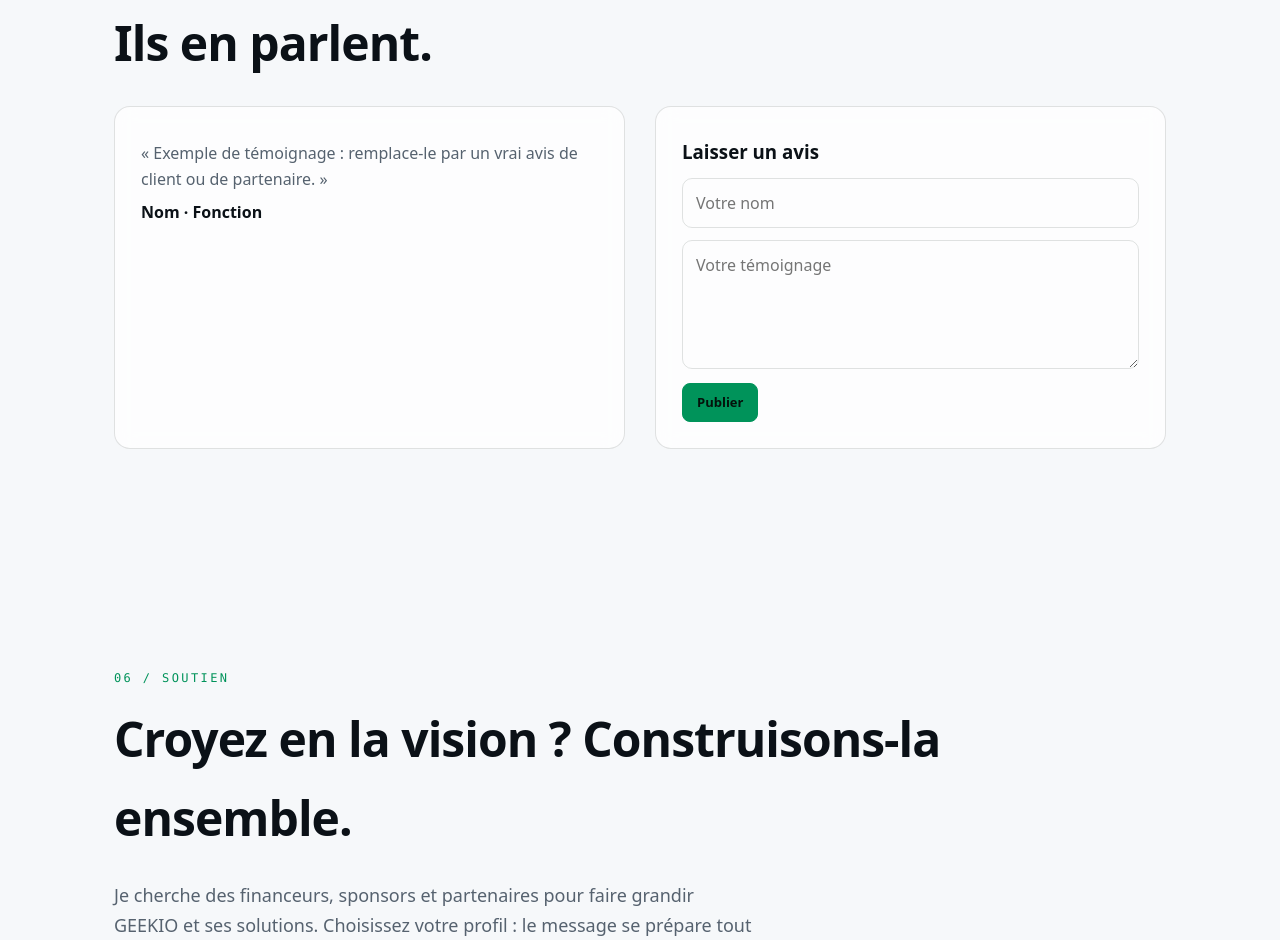
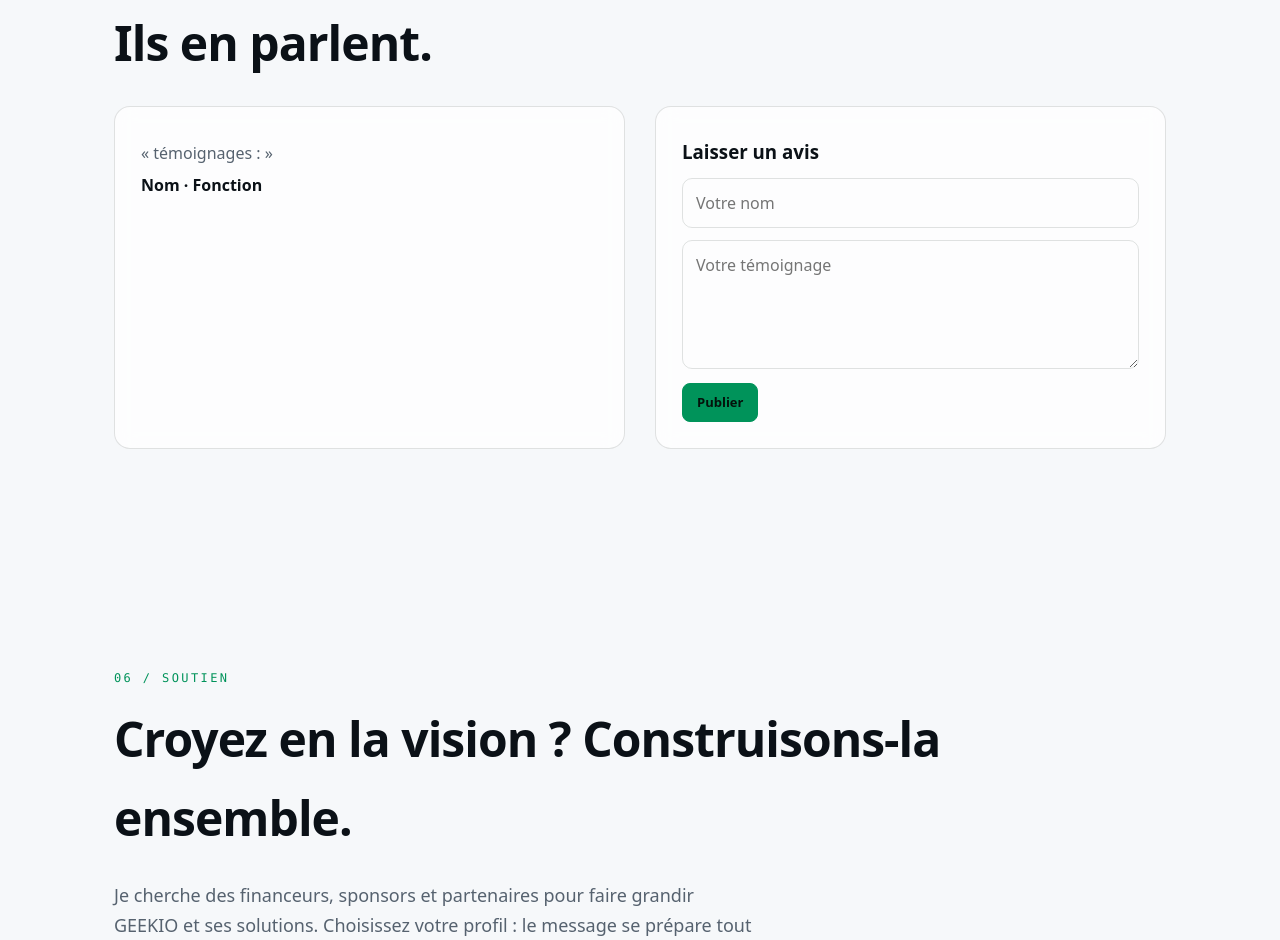
Before and after one commit to Emile-zola/portfolio, a plain HTML site: page index.html in a window 1280 px wide. Shown: the part 3552-4492 px from the top of the page. Drawn offline with nearby package versions, Linux system fonts and the light colour scheme; animation ran at ten frames a second.

Commit message:
apercus du landpage correcteed 6

```diff
--- a/index.html
+++ b/index.html
@@ -105,7 +105,7 @@ footer{padding:50px 5vw 70px;border-top:1px solid var(--line);display:flex;flex-
 <p class="lead rv">Compétitions CTF, recherche de failles et partage des méthodes.</p></section>
 
 <section id="avis"><div class="tag mono rv">05 / Témoignages</div><h2 class="rv">Ils en parlent.</h2>
-<div class="two"><div id="tl" class="grid" style="grid-template-columns:1fr"><div class="card rv"><p>« Exemple de témoignage : remplace-le par un vrai avis de client ou de partenaire. »</p><b>Nom · Fonction</b></div></div>
+<div class="two"><div id="tl" class="grid" style="grid-template-columns:1fr"><div class="card rv"><p>« témoignages : »</p><b>Nom · Fonction</b></div></div>
 <div class="card rv"><h3>Laisser un avis</h3><input id="rn" placeholder="Votre nom" maxlength="60"><textarea id="rt" rows="4" placeholder="Votre témoignage" maxlength="400"></textarea><button class="btn p" id="rs">Publier</button><div class="note" id="rm"></div></div></div></section>
 
 <section id="soutien"><div class="tag mono rv">06 / Soutien</div><h2 class="rv">Croyez en la vision ? Construisons-la ensemble.</h2>
```
